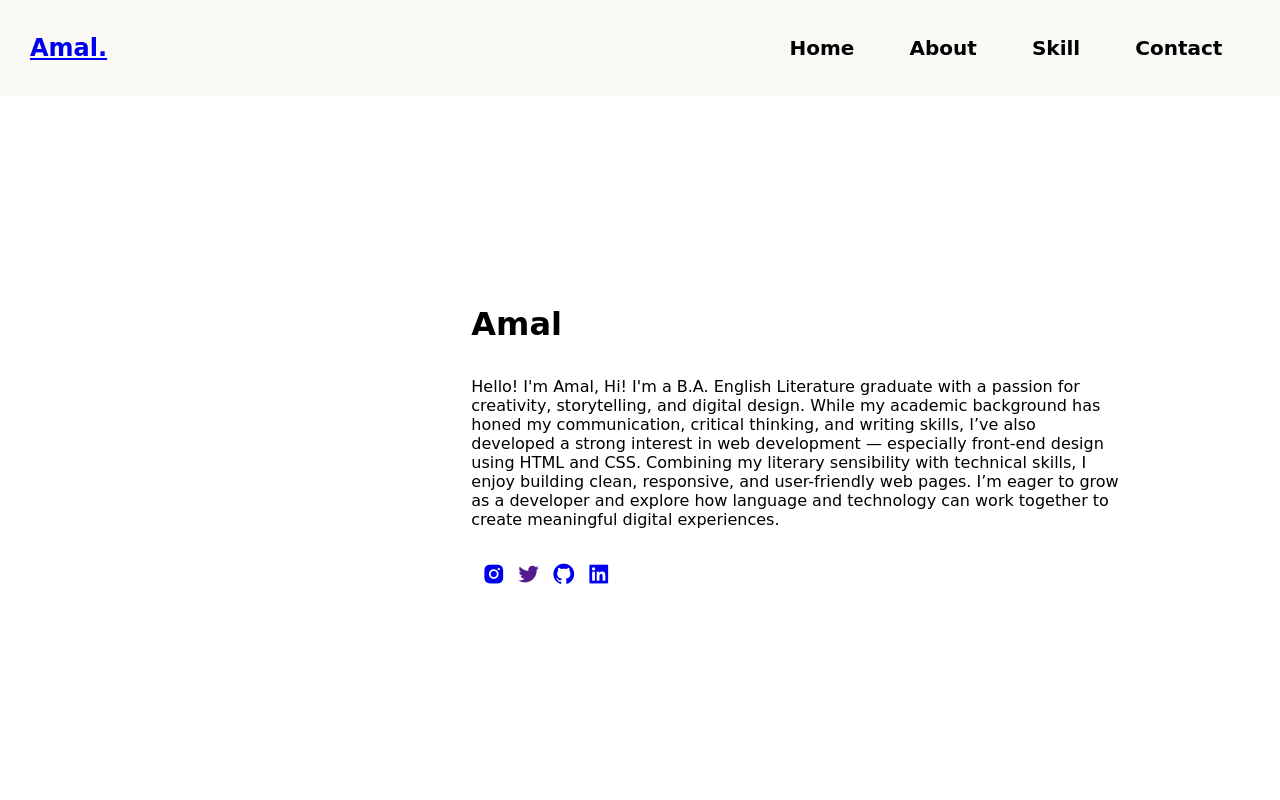
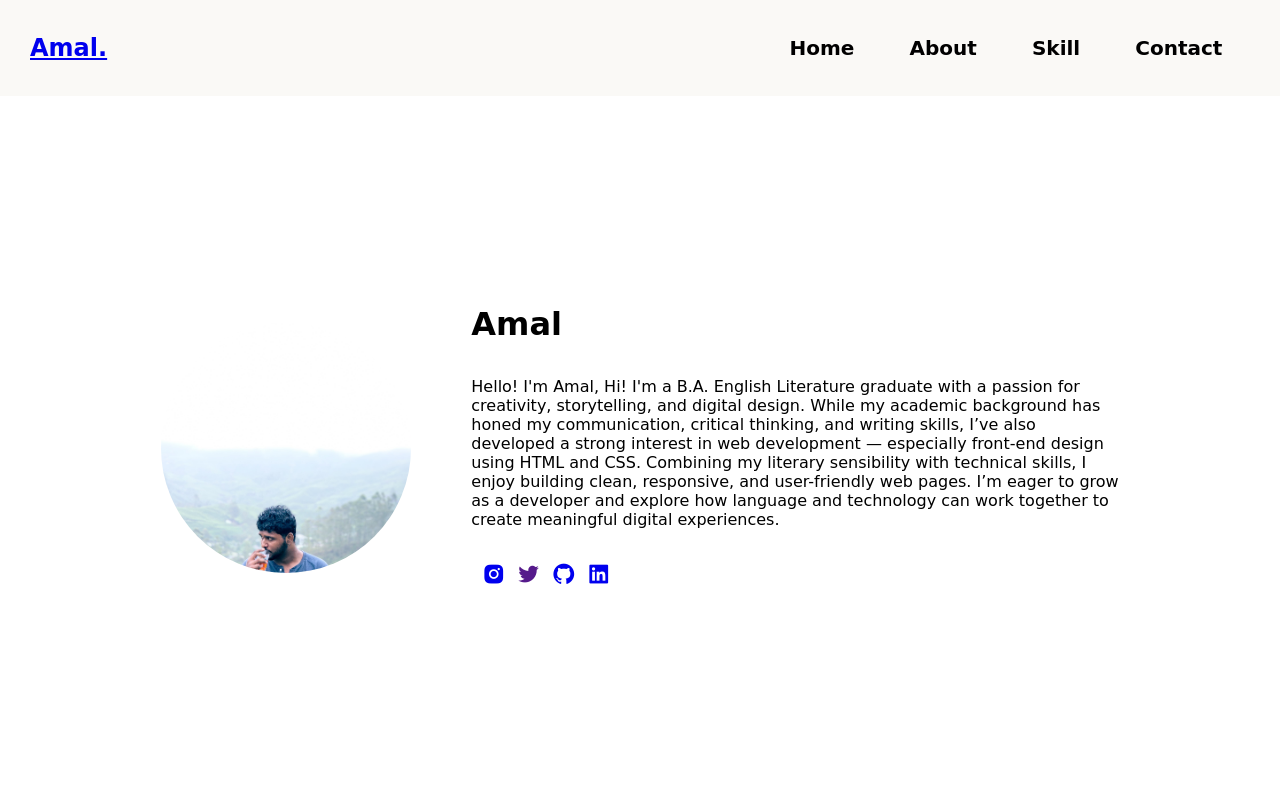
Before and after one commit to amalvs369/portfolio, a plain HTML site: page index.html in a window 1280 px wide. Shown: the top 800 px of the page. Drawn offline with nearby package versions, Linux system fonts and the light colour scheme.

Commit message:
Update style.css

```diff
--- a/style.css
+++ b/style.css
@@ -38,7 +38,7 @@
 .home-page-image{
     height: 250px;
     width: 250px;
-    background-image: url(image/protfolioimage.jpeg);
+    background-image: url(protfolioimage.jpeg);
 
     background-position: center;
     background-size: cover;
```
